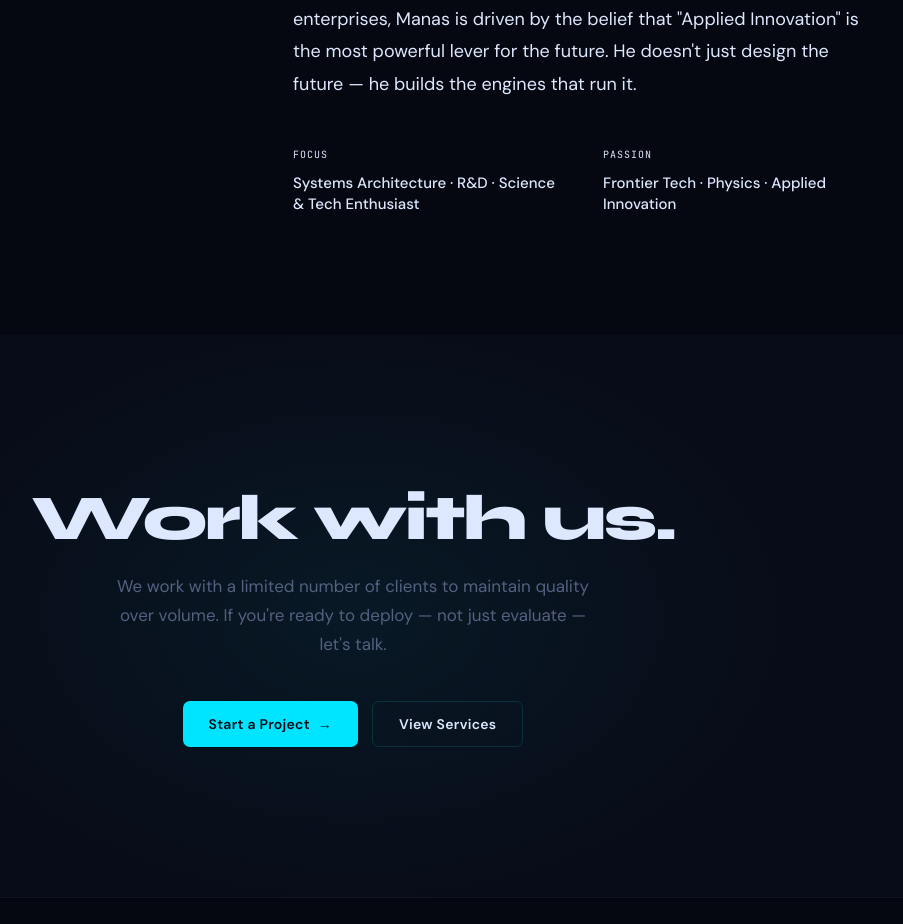
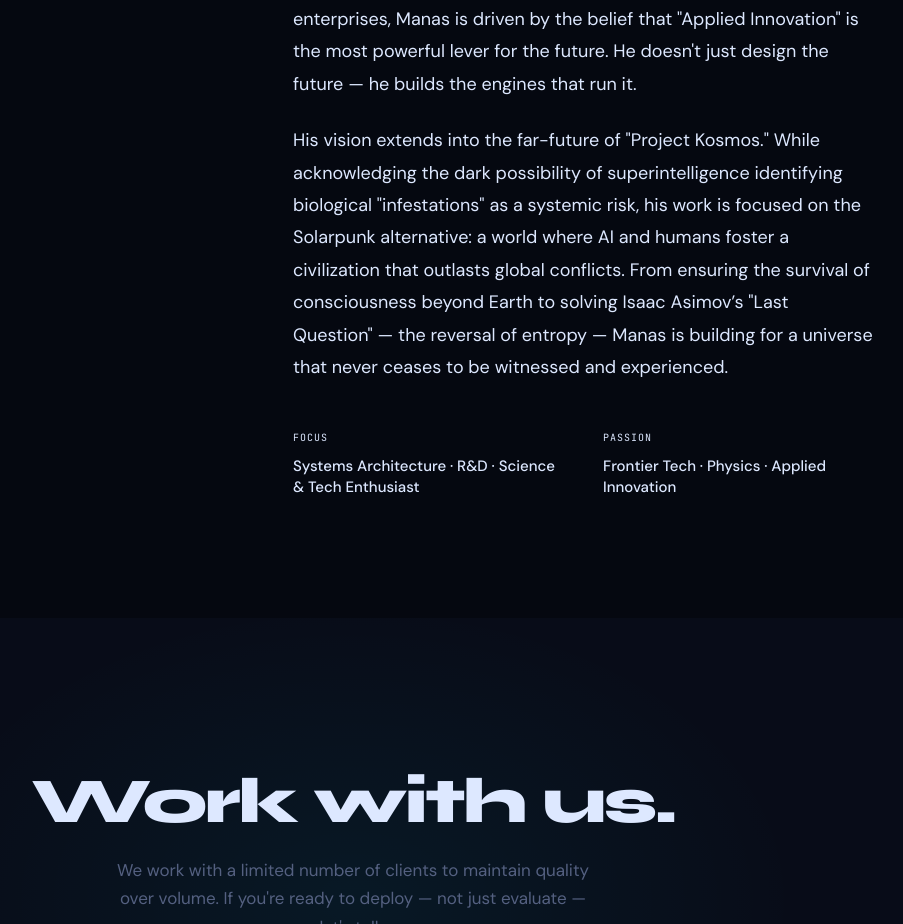
Before and after one commit to insert-username-sample/Navonmesh-Tech, a plain HTML site: page site/about.html in a window 1280 px wide. Shown: the part 4080-5004 px from the top of the page, without its empty margins (287-1190 px from the left). Drawn offline with Linux system fonts and the light colour scheme.

Commit message:
feat: updated founder bio with cosmic vision (Project Kosmos & Asimov reference)

```diff
--- a/site/about.html
+++ b/site/about.html
@@ -226,6 +226,9 @@
           <p>
             Whether it's designing complex AI architectures, hacking on embedded hardware, or mapping the systemic workflows of modern enterprises, Manas is driven by the belief that "Applied Innovation" is the most powerful lever for the future. He doesn't just design the future — he builds the engines that run it.
           </p>
+          <p>
+            His vision extends into the far-future of "Project Kosmos." While acknowledging the dark possibility of superintelligence identifying biological "infestations" as a systemic risk, his work is focused on the Solarpunk alternative: a world where AI and humans foster a civilization that outlasts global conflicts. From ensuring the survival of consciousness beyond Earth to solving Isaac Asimov’s "Last Question" — the reversal of entropy — Manas is building for a universe that never ceases to be witnessed and experienced.
+          </p>
         </div>
         <div class="founder-meta reveal reveal-delay-3">
           <div class="meta-item">
```
